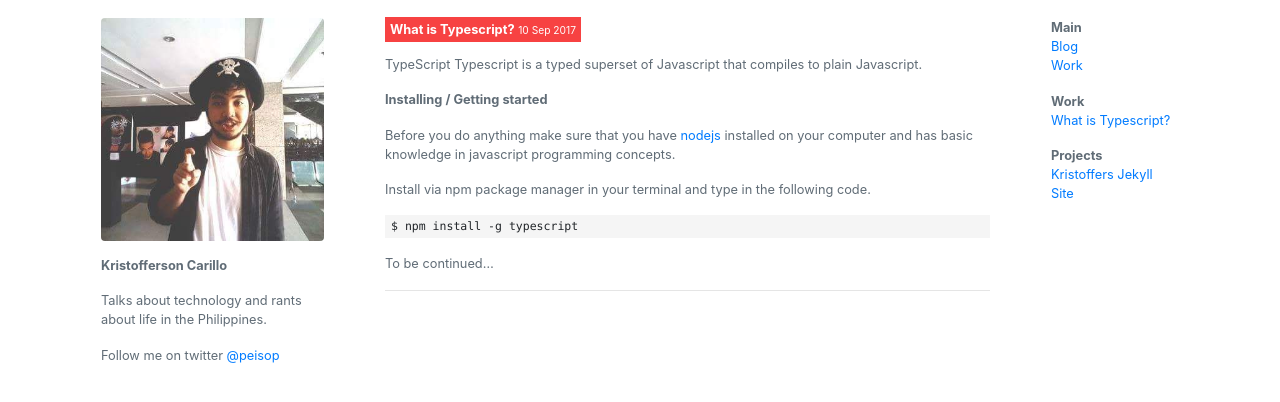
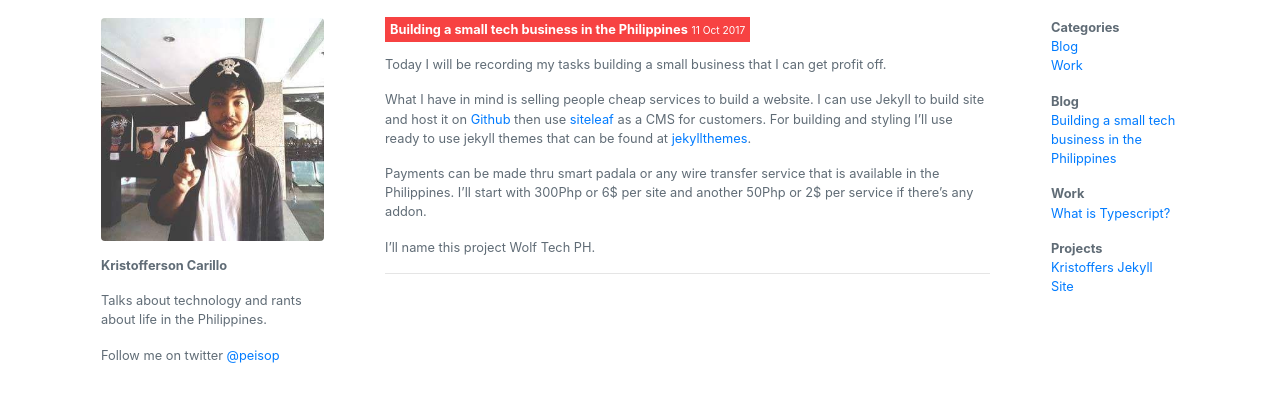
Before and after one commit to thepiratedev/thepiratedev.github.io, a Jekyll site: the page built from index.html, in a window 1280 px wide. Shown: the top 402 px of the page. Built offline with Jekyll 4.4.1, drawn with Linux system fonts in a browser that asks for light colours; comment, search, counter and statistics services are not loaded.

Commit message:
Building a small tech business in the Philippines

```diff
--- a/_includes/menu.html
+++ b/_includes/menu.html
@@ -1,10 +1,17 @@
 <nav class="navbar sticky-top">
     <p>
-        <strong>Main</strong>
+        <strong>Categories</strong>
         <br>
         <a href="#">Blog</a>
         <br>
         <a href="#">Work</a>
+    </p>
+    <p>
+        <strong>Blog</strong>
+        {% for post in site.categories.blog %}
+        <br>
+        <a href="{{post.url}}">{{post.title}}</a>
+        {% endfor %}
     </p>
     <p>
         <strong>Work</strong>
--- /dev/null
+++ b/_posts/2017-10-12-building-a-small-web-development-business.markdown
@@ -0,0 +1,15 @@
+---
+layout: post
+date:   2017-10-12 02:11 +0800
+title:  "Building a small tech business in the Philippines"
+categories: [blog]
+excerpt_separator: <!--more-->
+---
+
+Today I will be recording my tasks building a small business that I can get profit off.
+
+What I have in mind is selling people cheap services to build a website. I can use Jekyll to build site and host it on [Github](https://github.com) then use [siteleaf](https://www.siteleaf.com/) as a CMS for customers. For building and styling I'll use ready to use jekyll themes that can be found at [jekyllthemes](http://jekyllthemes.org/).
+
+Payments can be made thru smart padala or any wire transfer service that is available in the Philippines. I'll start with 300Php or 6$ per site and another 50Php or 2$ per service if there's any addon.
+
+I'll name this project Wolf Tech PH.
--- a/index.html
+++ b/index.html
@@ -2,7 +2,7 @@
 layout: home
 ---
 
-{% for post in site.categories.work %}
+{% for post in site.categories.blog %}
 <div class="post">
         <p>
             <span class="title">
```
